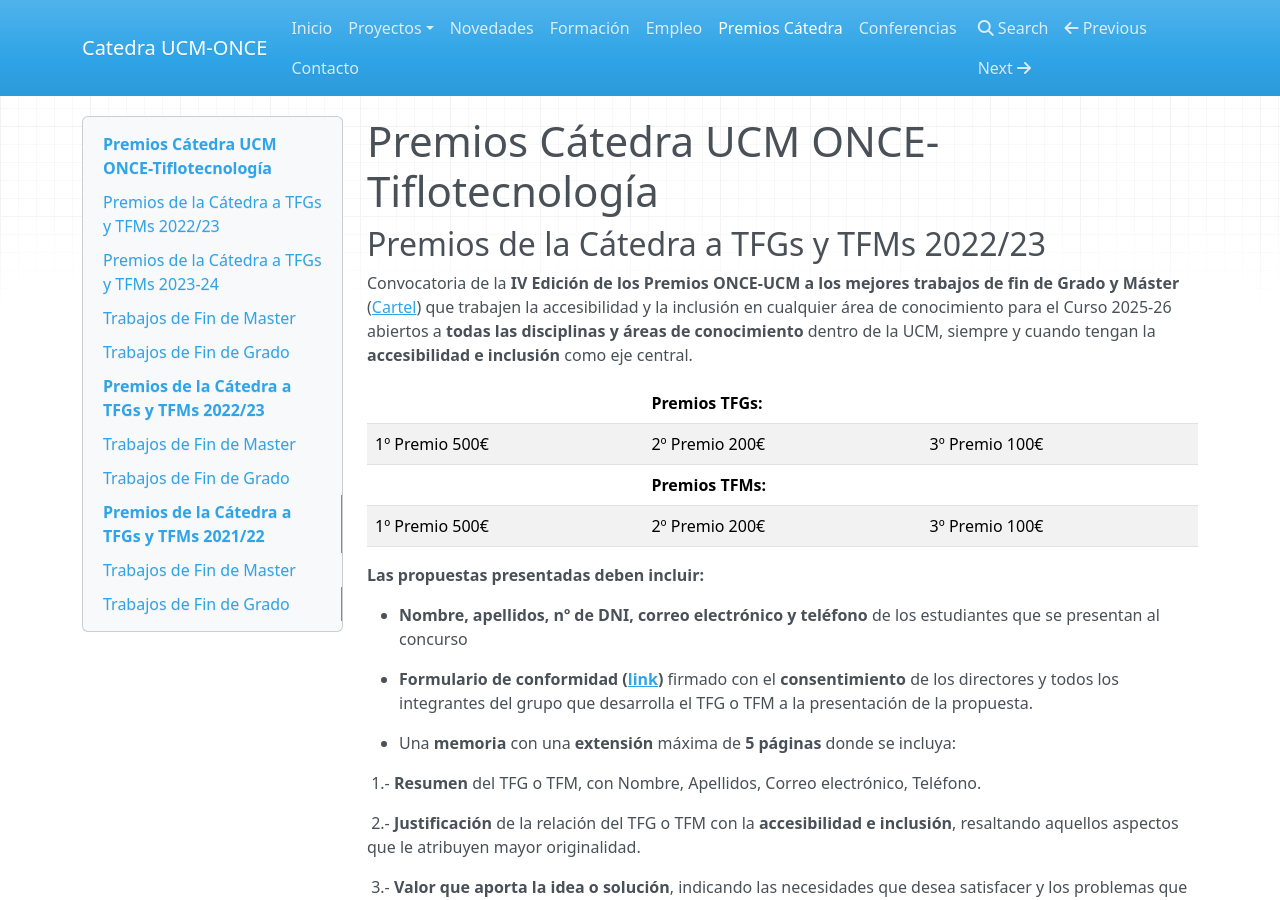
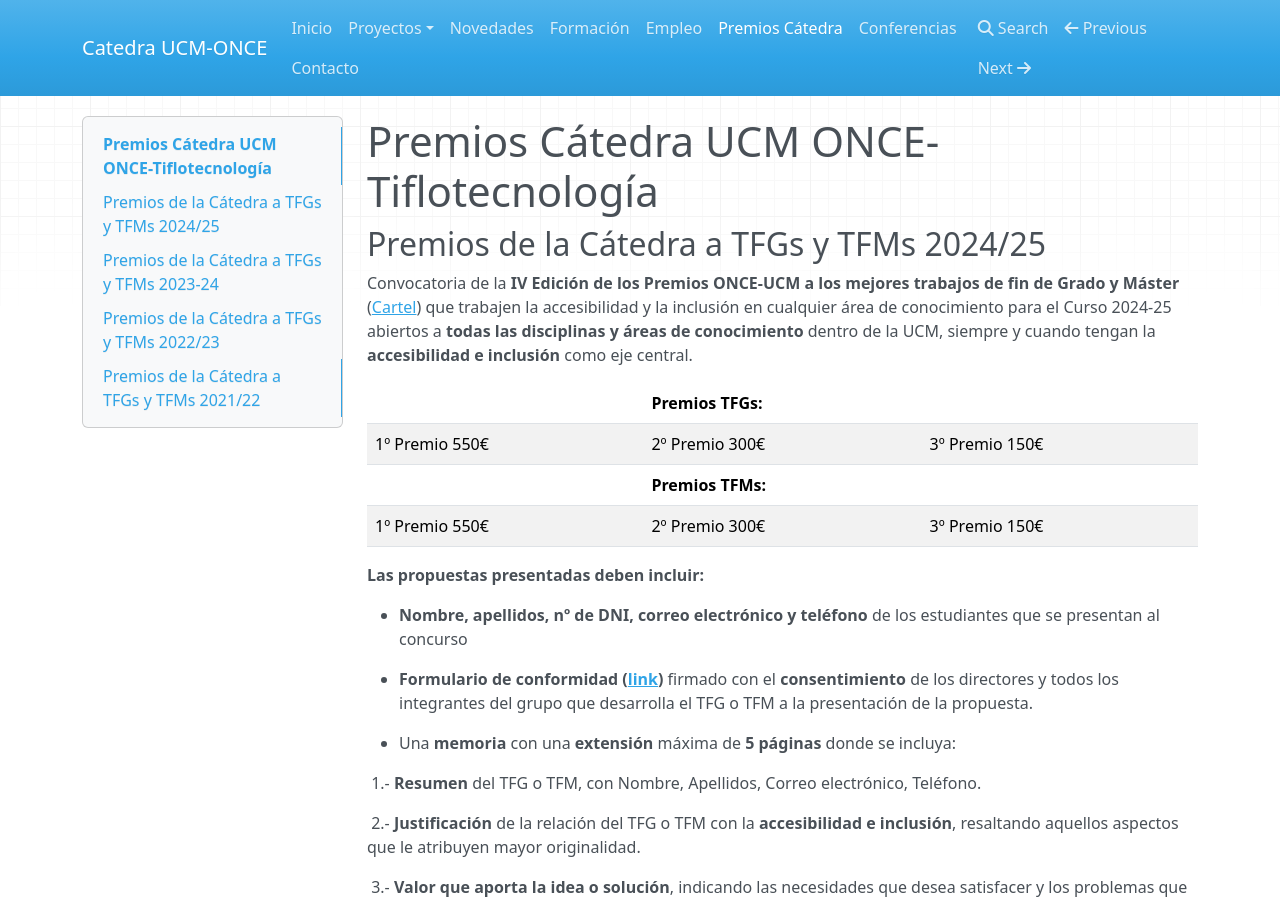
Before and after one commit to catedraonce/catedraonce.github.io, an MkDocs documentation site: the page built from docs/Premios/index.md, in a window 1280 px wide and 900 px high. Built offline with MkDocs 1.6.1, drawn with Linux system fonts in a browser that asks for light colours; nearby versions of some CDN libraries.

Commit message:
Corrigiendo Premios

```diff
--- a/docs/Premios/index.md
+++ b/docs/Premios/index.md
@@ -2,15 +2,15 @@
 
 
 
-## Premios de la Cátedra a TFGs y TFMs 2022/23
+## Premios de la Cátedra a TFGs y TFMs 2024/25
 
-Convocatoria de la **IV Edición de los Premios ONCE-UCM a los mejores trabajos de fin de Grado y Máster** ([Cartel](Convocatoria 2025_Premios_TFGyTFM.pdf)) que trabajen la accesibilidad y la inclusión en cualquier área de conocimiento para el Curso 2025-26 abiertos a **todas las disciplinas y áreas de conocimiento** dentro de la UCM, siempre y cuando tengan la **accesibilidad e inclusión** como eje central.
+Convocatoria de la **IV Edición de los Premios ONCE-UCM a los mejores trabajos de fin de Grado y Máster** ([Cartel](Convocatoria 2025_Premios_TFGyTFM.pdf)) que trabajen la accesibilidad y la inclusión en cualquier área de conocimiento para el Curso 2024-25 abiertos a **todas las disciplinas y áreas de conocimiento** dentro de la UCM, siempre y cuando tengan la **accesibilidad e inclusión** como eje central.
 
 |                | **Premios TFGs:** |                |
 | :------------- | :---------------- | :------------- |
-| 1º Premio 500€ | 2º Premio 200€    | 3º Premio 100€ |
+| 1º Premio 550€ | 2º Premio 300€    | 3º Premio 150€ |
 |                | **Premios TFMs:** |                |
-| 1º Premio 500€ | 2º Premio 200€    | 3º Premio 100€ |
+| 1º Premio 550€ | 2º Premio 300€    | 3º Premio 150€ |
 
 **Las propuestas presentadas deben incluir:**
 
@@ -47,7 +47,7 @@ Ha decidido proponer los siguientes premios a los mejores Trabajos de Fin de Gra
 
 **El acto de entrega de estos premios será el jueves 21 de noviembre a las 18:30h en la Sala de Grados de la Facultad de Informática de la UCM**.
 
-## Trabajos de Fin de Master
+### Trabajos de Fin de Master
 
 |      | Alumno/s                      | Facultad                        | Título del TFM                                               | Premio |
 | ---- | ----------------------------- | ------------------------------- | ------------------------------------------------------------ | ------ |
@@ -55,7 +55,7 @@ Ha decidido proponer los siguientes premios a los mejores Trabajos de Fin de Gra
 | 2º   | Carla Otero Currás            | Facultad de Óptica y Optometría | Análisis de la función visual mediante un sistema de inteligencia artificial en personas con daño cerebral adquirido | 200€   |
 | 3º   | Cristina García Pérez         | Facultad de Medicina            | La influencia de la figura del asistente personal en la calidad de vida de las personas con diversidad funcional y sus cuidadores informales | 100€   |
 
-## Trabajos de Fin de Grado
+### Trabajos de Fin de Grado
 
 | nº   | Alumno/s                                   | Facultad                        | Título del TFG                                               | Premio |
 | ---- | ------------------------------------------ | ------------------------------- | ------------------------------------------------------------ | ------ |
@@ -63,13 +63,13 @@ Ha decidido proponer los siguientes premios a los mejores Trabajos de Fin de Gra
 | 2º   | Marta Vicente Navarro                      | Facultad de Informática         | Desarrollo de un chatbot de apoyo a la terapia basada en reminiscencia | 200€   |
 | 3º   | Luna Galván Rello                          | Facultad de Educación           | La inteligencia emocional como promotora de la inclusión     | 100€   |
 
-# Premios de la Cátedra a TFGs y TFMs 2022/23
+## Premios de la Cátedra a TFGs y TFMs 2022/23
 
 Agradecemos a todos/as los estudiantes la participación en estos premios. Ha sido muy enriquecedor dar a conocer a una institución como la ONCE las inquietudes y conocimientos de la comunidad académica de la UCM en torno a la accesibilidad e inclusión.
 
 El acto de entrega de estos premios será el **miércoles 22 de noviembre a las 17:30h en el Por Talento Digital** (C. de Fray Luis de León, 11, 28012 Madrid). Nos gustaría que vuestros tutores asistieran a este acto, así como vuestras familias.
 
-## Trabajos de Fin de Master
+### Trabajos de Fin de Master
 
 | nº   | Alumno/s                                         | Facultad                        | Título del TFM                                               |
 | ---- | ------------------------------------------------ | ------------------------------- | ------------------------------------------------------------ |
@@ -77,7 +77,7 @@ El acto de entrega de estos premios será el **miércoles 22 de noviembre a las
 | 2º   | Marina González                                  |                                 | Diseño a partir de la tecnología para la mejora de la calidad de vida. Diseño paramétrico de un producto de apoyo para niños con movilidad reducida. |
 | 3º   | Maialen Olea                                     | Facultad de Psicología          | Impacto psicológico de las medidas de restricción derivadas de la pandemia por covid-19 en personas sordas o con pérdida de audición: Revisión sistémica |
 
-## Trabajos de Fin de Grado
+### Trabajos de Fin de Grado
 
 | nº   | Alumno/s                                                     | Facultad                        | Título del TFG                                               |
 | ---- | ------------------------------------------------------------ | ------------------------------- | ------------------------------------------------------------ |
@@ -85,9 +85,9 @@ El acto de entrega de estos premios será el **miércoles 22 de noviembre a las
 | 2º   | Raquel  García Conesa                                        | Facultad  de Psicología         | Aplicaciones de telemedicina para la evaluación y el entrenamiento auditivo en pacientes adultos con implante coclear |
 | 3º   | Natalia Fernández Pecino                                     | Facultad de Bellas Artes        | Propuestas adaptativas para la integración de personas con discapacidad intelectual en Bellas Artes |
 
-# Premios de la Cátedra a TFGs y TFMs 2021/22
+## Premios de la Cátedra a TFGs y TFMs 2021/22
 
-## Trabajos de Fin de Master
+### Trabajos de Fin de Master
 
 | nº   | Alumno/s                                         | Facultad        | Título del TFM                                               |
 | ---- | ------------------------------------------------ | --------------- | ------------------------------------------------------------ |
@@ -95,7 +95,7 @@ El acto de entrega de estos premios será el **miércoles 22 de noviembre a las
 | 2º   | Lara  López Vinuesa                              | Filología       | Musicales  accesibles: Propuesta de audiodescripción para La Ciudad de Las Estrellas: La  La Land |
 | 3º   | Marchelina  Soledad Rosero                       | Trabajo  Social | Cursos  de verano de San Lorenzo de El Escorial: una experiencia de inserción laboral  para personas con diversidad |
 
-## Trabajos de Fin de Grado
+### Trabajos de Fin de Grado
 
 | nº   | Alumno/s                                                     | Facultad          | Título del TFG                                               |
 | ---- | ------------------------------------------------------------ | ----------------- | ------------------------------------------------------------ |
```
